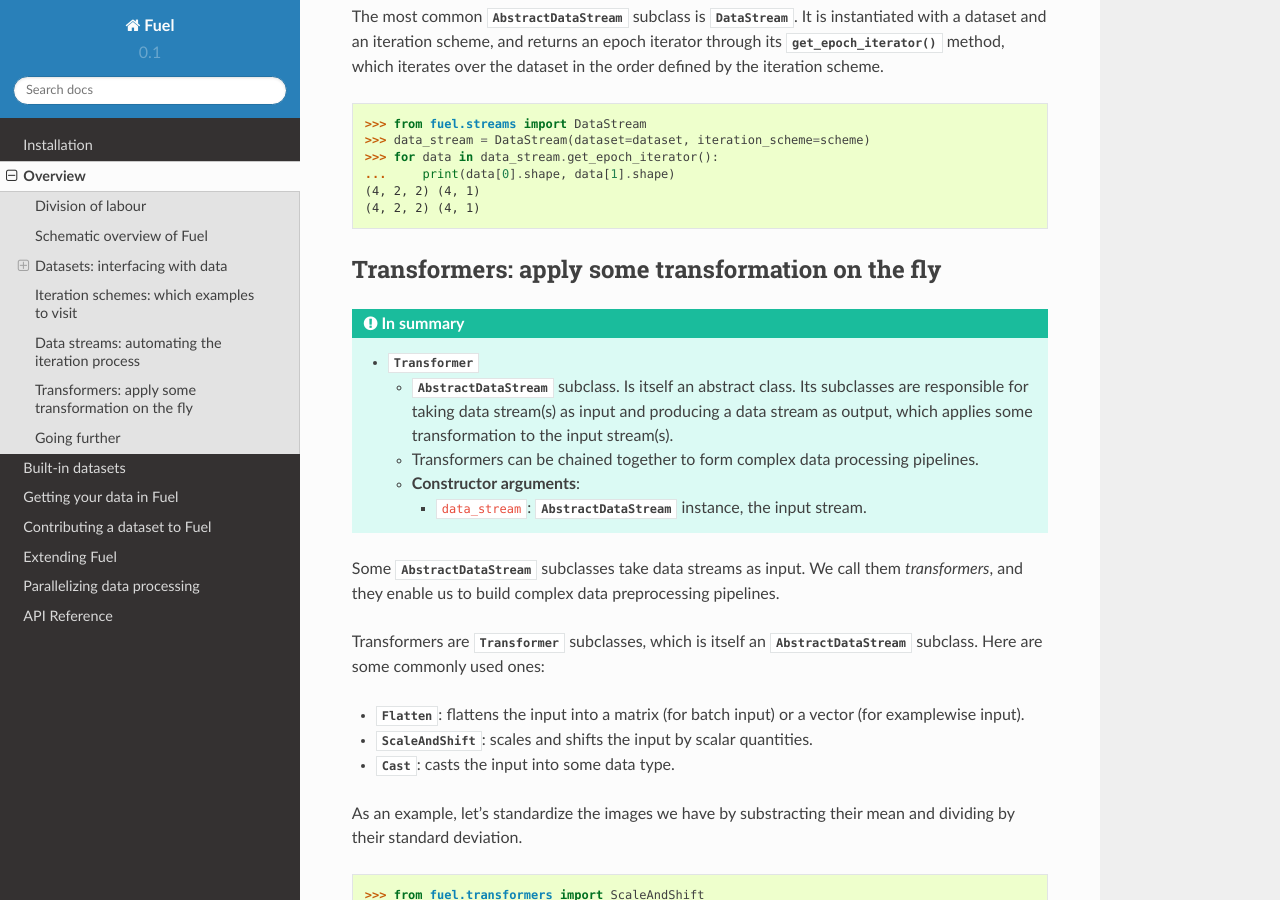
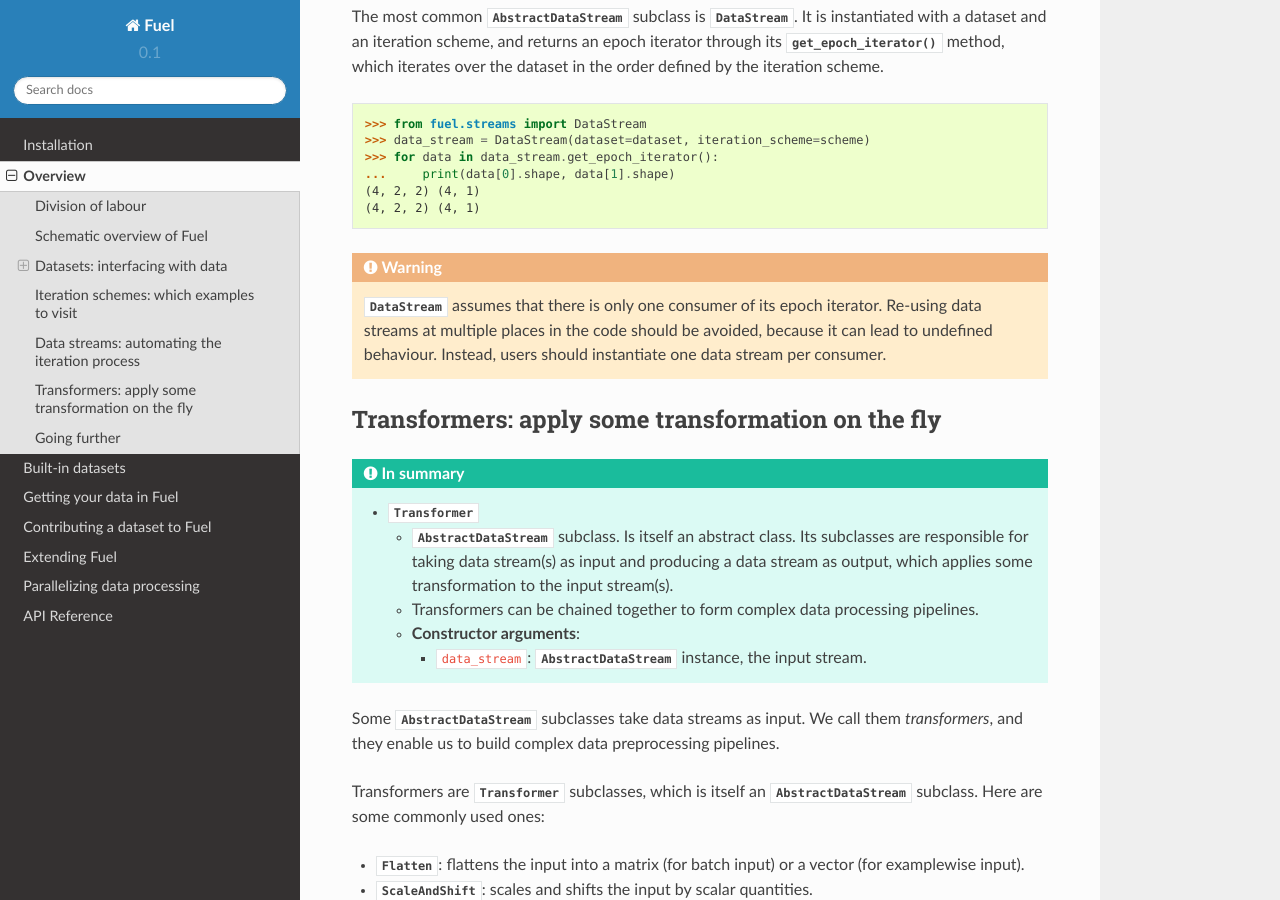
Before and after one commit to mila-iqia/fuel, a Sphinx documentation site: the page built from docs/overview.rst, in a window 1280 px wide and 900 px high, scrolled down 7832 px. Built offline with Sphinx 7.4.7 and the Read the Docs theme 2.0.0, drawn with Linux system fonts in a browser that asks for light colours; some of the changed text lies outside the part shown.

Commit message:
Document DataStream's 'one consumer' assumption

```diff
--- a/docs/overview.rst
+++ b/docs/overview.rst
@@ -407,6 +407,13 @@ dataset in the order defined by the iteration scheme.
 (4, 2, 2) (4, 1)
 (4, 2, 2) (4, 1)
 
+.. warning::
+
+    :class:`DataStream` assumes that there is only one consumer of its
+    epoch iterator. Re-using data streams at multiple places in the
+    code should be avoided, because it can lead to undefined behaviour.
+    Instead, users should instantiate one data stream per consumer.
+
 
 Transformers: apply some transformation on the fly
 --------------------------------------------------
@@ -504,6 +511,13 @@ preprocessing pipeline. The complete pipeline now looks like this:
 ...         scale=scale, shift=shift, which_sources=('features',)),
 ...     dtype='float32', which_sources=('features',))
 
+.. warning::
+
+    Because of :class:`DataStream`'s assumption that there is only one
+    consumer of its epoch iterator, users should avoid instantiating
+    multiple :class:`Transformer` instances using the same
+    :class:`DataStream` or :class:`Transformer` instance as input.
+
 Going further
 -------------
 
```
Also changed, not shown: 2 other files.
